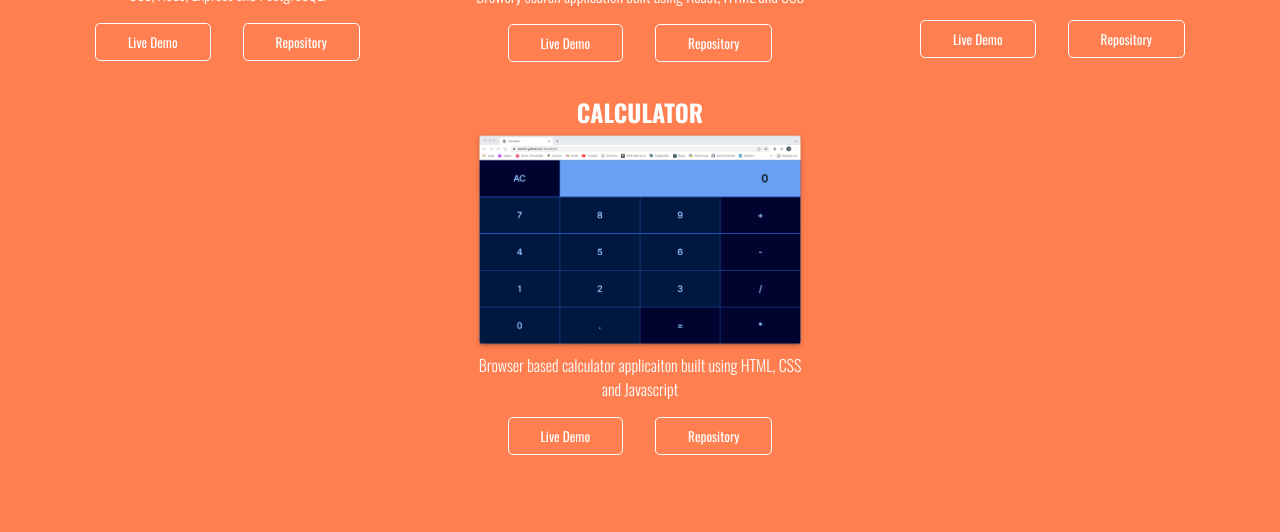
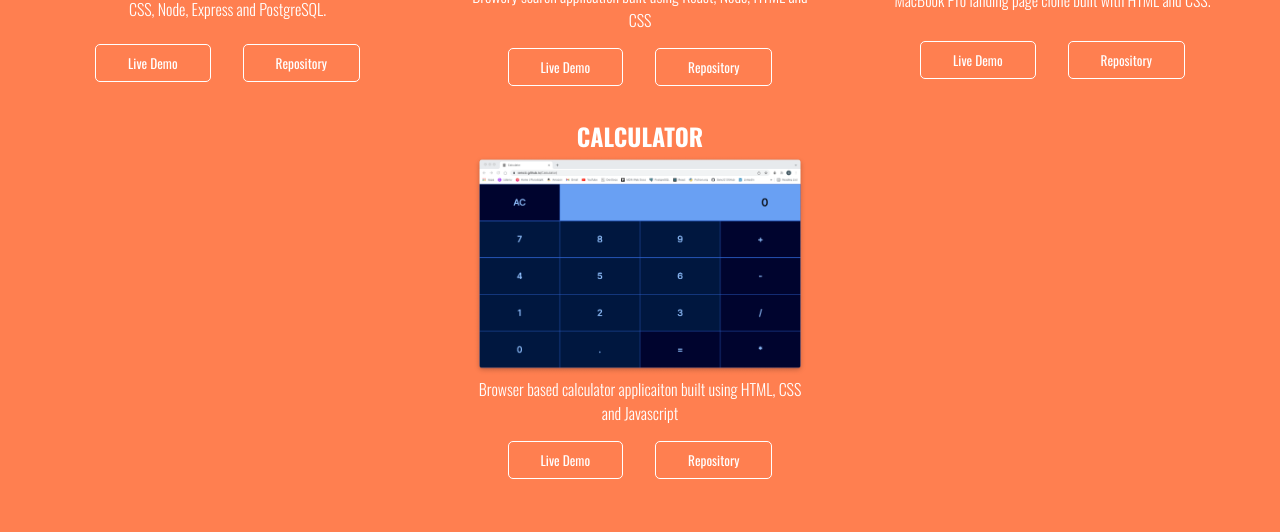
Before and after one commit to SenciZ/SenciZ.github.io, a website: page index.html in a window 1280 px wide. Shown: the part 2900-3432 px from the top of the page. Drawn offline with nearby package versions, Linux system fonts and the light colour scheme; no server answers.

Commit message:
add new project

```diff
--- a/index.html
+++ b/index.html
@@ -132,11 +132,12 @@
 
                 <div id="brewerier" class="projectHolder">
                     <h2>BREWERIER</h2>
-                    <img src="    https://github.com/SenciZ/brewerier/blob/main/public/BrewerierScreen.png?raw=true
+                    <img src="https://raw.githubusercontent.com/SenciZ/brewerier-capstone/main/resources/Brewerier.png
                 " alt="Brewerier Project">
-                    <p class="projectText">Brewery search application built using React, HTML and CSS</p>
-                    <div class="btnHolder"><a href="https://senciz.github.io/brewerier/"><button class='demoButton'>Live
-                                Demo</button></a><a href="https://github.com/SenciZ/brewerier"><button
+                    <p class="projectText">Brewery search application built using React, Node, HTML and CSS</p>
+                    <div class="btnHolder"><a href="https://senciz.github.io/brewerier-capstone/"><button
+                                class='demoButton'>Live
+                                Demo</button></a><a href="https://github.com/SenciZ/brewerier-capstone"><button
                                 class='demoButton'>Repository</button></a></div>
                 </div>
                 <div id="mac" class="projectHolder">
--- a/style.css
+++ b/style.css
@@ -50,15 +50,15 @@
   opacity: 0;
   transition: all 200ms;
 }
+.showMenu {
+  transform: translateY(0);
+  opacity: 1;
+}
 
 .menuItem {
   padding-right: 10px;
 }
 
-.showMenu {
-  transform: translateY(0);
-  opacity: 1;
-}
 
 a {
   color: white;
```
